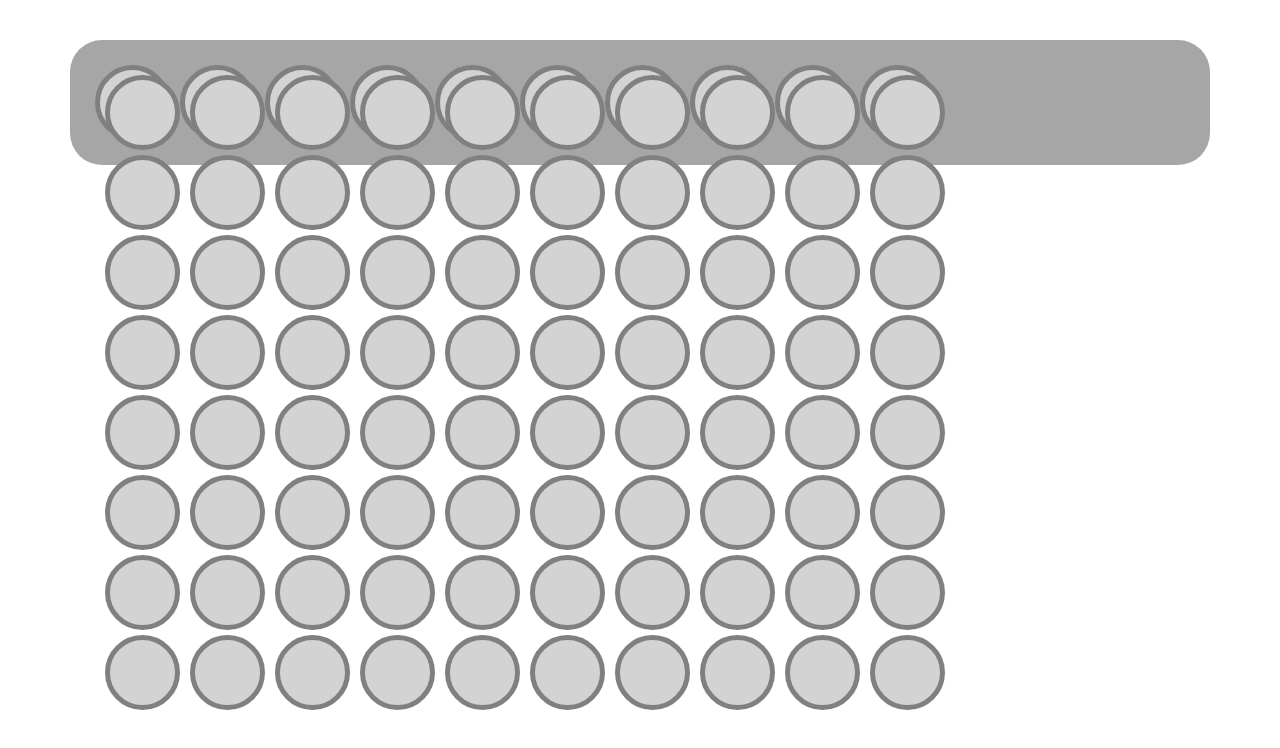
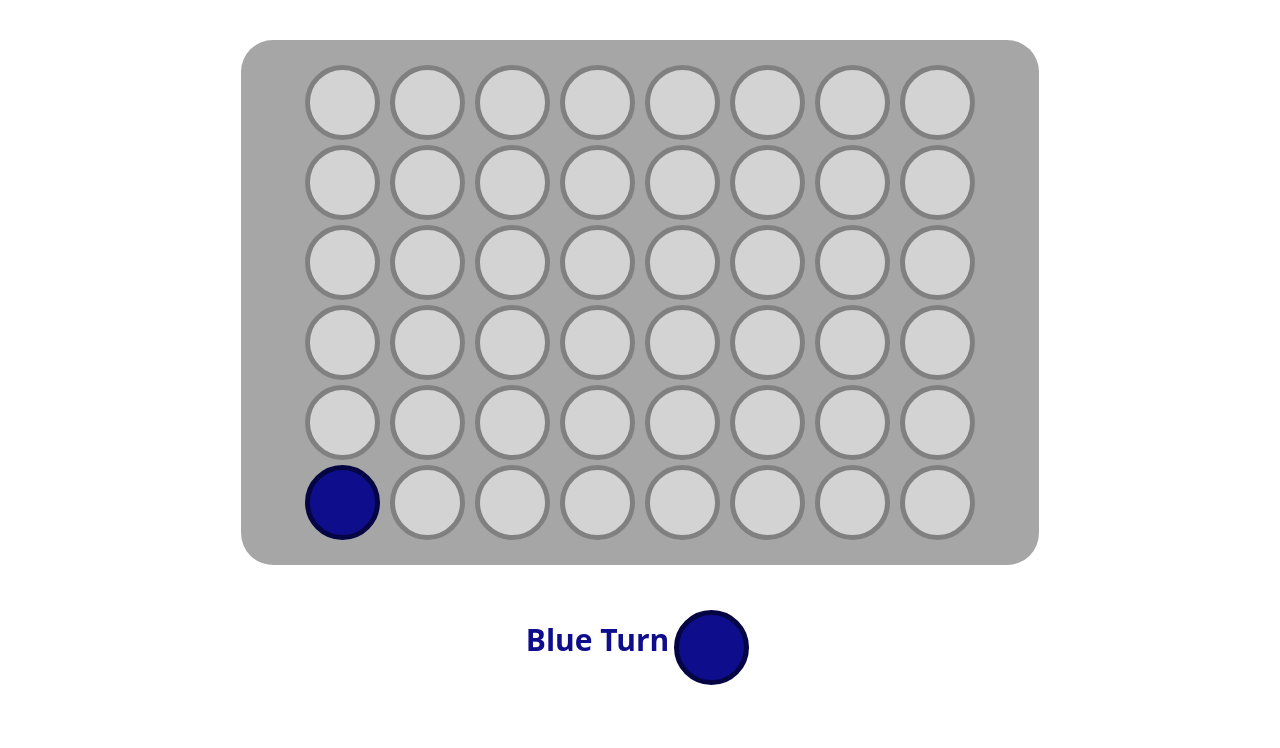
Before and after one commit to MaxPredathor/vue-connect4, a Vue app: page / in a window 1280 px wide. Shown: the top 748 px of the page. Built offline with nearby package versions, Linux system fonts and the light colour scheme.

Commit message:
progress

```diff
--- a/src/App.vue
+++ b/src/App.vue
@@ -1,11 +1,20 @@
 <template>
   <main>
     <div class="container">
-      <div class="row">
-        <div class="col-12 my-div d-flex flex-nowrap">
-          <div class="disc" v-for="disc in myArray">
-            <div class="disc" v-for="item in myArray[0]"></div>
+      <div class="row justify-content-center">
+        <div class="col-12 my-div d-flex justify-content-center">
+          <div v-for="(rows, rowsIndex) in biArray" :key="rowsIndex">
+            <div class="disc" v-for="(cols, colsIndex) in rows" :key="colsIndex" @click="redBlueSwitch = !redBlueSwitch, insertDisc(rowsIndex, colsIndex)"
+             :class="{'disc-blue': cols === 1, 'disc-red': cols === 0 }" ></div>
           </div>
+        </div>
+        <div v-if="redBlueSwitch" class="d-flex justify-content-center align-items-center blue">
+          <p>Blue Turn </p>
+          <div class="disc-blue"></div>
+        </div>
+        <div class="d-flex justify-content-center align-items-center red" v-else>
+          <p>Red Turn </p>
+          <div class="disc-red"></div>
         </div>
       </div>
     </div>
@@ -19,20 +28,31 @@ import { store } from './assets/data/store'
     data(){
       return{
         store,
-        rows: 10,
-        cols: 8,
-        myArray: [],
+        rows: 8,
+        cols: 6,
+        biArray: [],
+        redBlueSwitch: true
       }
     },
     methods:{
       arrayCreation(){
         for(let i = 0; i < this.rows; i++){
-          this.myArray[i] = []
+          this.biArray[i] = []
           for(let j = 0; j < this.cols; j++){
-            this.myArray[i][j] = null
+            this.biArray[i][j] = null
           }
         }
-        console.log(this.myArray)
+        this.biArray[0][5] = 1
+        console.log(this.biArray)
+      },
+      insertDisc(x, y){
+        // if(this.biArray[disc][item] !== 1 || this.biArray[disc][item] !== 0){
+          if(this.redBlueSwitch){
+          this.biArray[x][y] = 1
+          } else {
+          this.biArray[x][y] = 0
+          }
+        // }
       }
     },
     created(){
@@ -43,13 +63,15 @@ import { store } from './assets/data/store'
 
 <style lang="scss" scoped>
 .my-div{
-  width: 100%;
+  width: 70%;
   background-color: #a6a6a6;
   border-radius: 2em;
   margin: 40px 0;
   padding: 20px;
 
-  .disc{
+
+}
+.disc{
     width: 75px;
     height: 75px;
     border-radius: 50%;
@@ -57,6 +79,37 @@ import { store } from './assets/data/store'
     background-color: lightgray;
     margin: 5px;
   }
-}
+  .disc-blue{
+    width: 75px;
+    height: 75px;
+    border-radius: 50%;
+    border: 5px solid rgb(5, 5, 68);
+    background-color: rgb(14, 14, 140);
+    margin: 5px;
+  }
+  .disc-red{
+    width: 75px;
+    height: 75px;
+    border-radius: 50%;
+    border: 5px solid rgb(72, 4, 4);
+    background-color: rgb(175, 24, 24);
+    margin: 5px;
+  }
+  .blue{
+
+    p{
+      color: rgb(14, 14, 140);
+      font-weight: bold;
+      font-size: 30px;
+    }
+  }
+  .red{
+
+    p{
+      color: rgb(175, 24, 24);
+      font-weight: bold;
+      font-size: 30px;
+    }
+  }
 
 </style>
```
